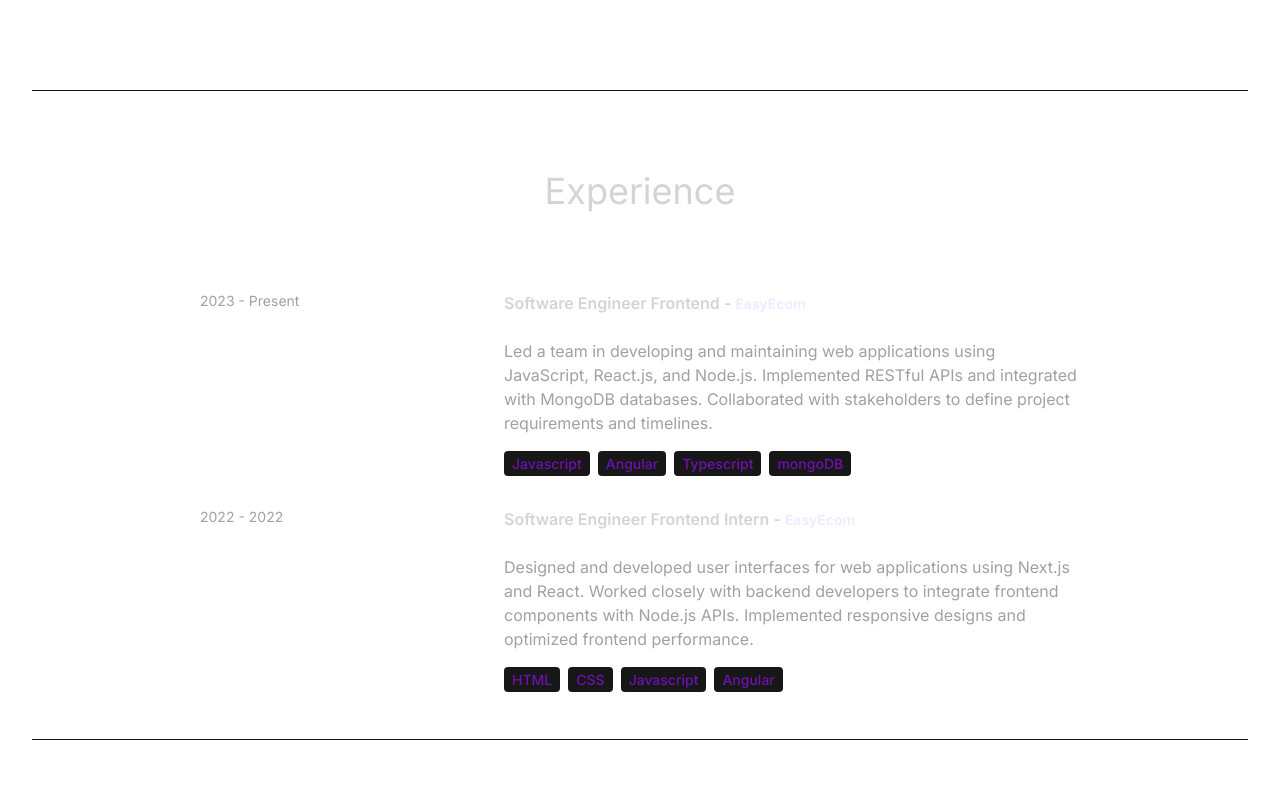
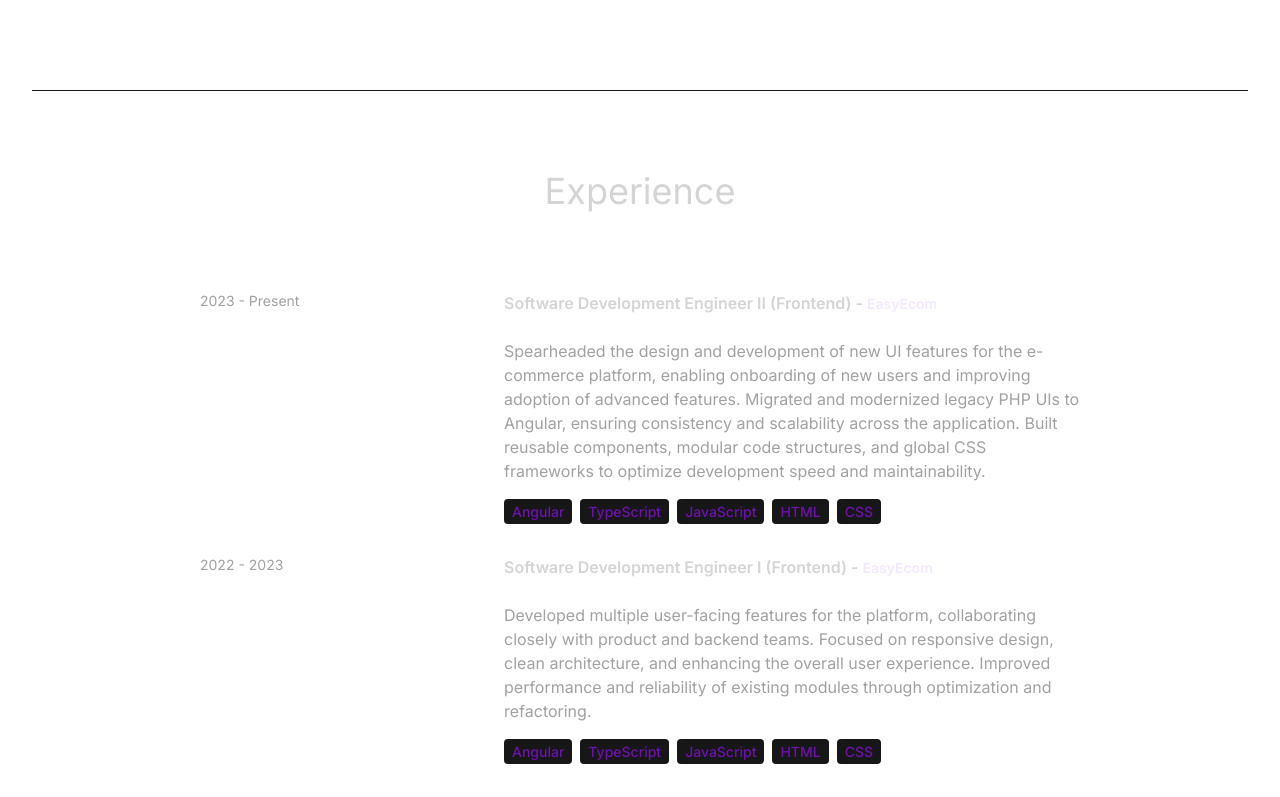
Before and after one commit to Cruel-Crab/portfolio-website, a React (Vite) app: page / in a window 1280 px wide. Shown: the part 2000-2797 px from the top of the page. Built offline with nearby package versions, Linux system fonts and the light colour scheme.

Commit message:
refactor: Revamp hero content, about text, experience & projects section.

```diff
--- a/src/constants/index.js
+++ b/src/constants/index.js
@@ -1,57 +1,65 @@
 import project1 from "../assets/projects/project-1.jpg";
 import project2 from "../assets/projects/project-2.jpg";
-import project3 from "../assets/projects/project-3.jpg";
-import project4 from "../assets/projects/project-4.jpg";
+import portfolio from "../assets/projects/project-portfolio-website.svg";
+import kitScanFeat from "../assets/projects/project-kit-scan-feature.svg";
 
-export const HERO_CONTENT = `I am a passionate front end developer with a knack for crafting robust and scalable web applications. With 3 years of hands-on experience, I have honed my skills in front-end technologies like React and Next.js, as well as back-end technologies like Node.js, MySQL, PostgreSQL, and MongoDB. My goal is to leverage my expertise to create innovative solutions that drive business growth and deliver exceptional user experiences.`;
+export const HERO_CONTENT = `I am a passionate Frontend Engineer with over 3 years of hands-on experience building scalable and user-friendly web applications. My expertise lies in Angular, TypeScript, JavaScript, HTML, and CSS — crafting modular, reusable, and performance-optimized UIs. Having worked extensively in the e-commerce domain at EasyEcom, I specialize in turning complex requirements into intuitive solutions that enhance customer experience and drive business growth.`;
 
-export const ABOUT_TEXT = `I am a dedicated and versatile full stack developer with a passion for creating efficient and user-friendly web applications. With 5 years of professional experience, I have worked with a variety of technologies, including React, Next.js, Node.js, MySQL, PostgreSQL, and MongoDB. My journey in web development began with a deep curiosity for how things work, and it has evolved into a career where I continuously strive to learn and adapt to new challenges. I thrive in collaborative environments and enjoy solving complex problems to deliver high-quality solutions. Outside of coding, I enjoy staying active, exploring new technologies, and contributing to open-source projects.`;
+export const ABOUT_TEXT = `I am a dedicated and detail-oriented Frontend Engineer currently working at EasyEcom, where I started as an intern and grew into a Software Development Engineer Level 2. Over the past 3+ years, I have been deeply involved in revamping legacy UIs, building new features from scratch, and ensuring code quality through modular design and reusable components. My core strength is in Angular and TypeScript, with strong proficiency in HTML, CSS, and JavaScript. I thrive in collaborative environments, enjoy solving complex UI challenges, and continuously seek ways to improve scalability and maintainability of applications. Outside of work, I actively engage in community service, fitness, and personal growth.`
 
 export const EXPERIENCES = [
   {
     year: "2023 - Present",
-    role: "Software Engineer Frontend",
+    role: "Software Development Engineer II (Frontend)",
     company: "EasyEcom",
-    description: `Led a team in developing and maintaining web applications using JavaScript, React.js, and Node.js. Implemented RESTful APIs and integrated with MongoDB databases. Collaborated with stakeholders to define project requirements and timelines.`,
-    technologies: ["Javascript", "Angular", "Typescript", "mongoDB"],
+    description: `Spearheaded the design and development of new UI features for the e-commerce platform, enabling onboarding of new users and improving adoption of advanced features. Migrated and modernized legacy PHP UIs to Angular, ensuring consistency and scalability across the application. Built reusable components, modular code structures, and global CSS frameworks to optimize development speed and maintainability.`,
+    technologies: ["Angular", "TypeScript", "JavaScript", "HTML", "CSS"],
   },
   {
-    year: "2022 - 2022",
-    role: "Software Engineer Frontend Intern",
+    year: "2022 - 2023",
+    role: "Software Development Engineer I (Frontend)",
     company: "EasyEcom",
-    description: `Designed and developed user interfaces for web applications using Next.js and React. Worked closely with backend developers to integrate frontend components with Node.js APIs. Implemented responsive designs and optimized frontend performance.`,
-    technologies: ["HTML", "CSS", "Javascript", "Angular"],
+    description: `Developed multiple user-facing features for the platform, collaborating closely with product and backend teams. Focused on responsive design, clean architecture, and enhancing the overall user experience. Improved performance and reliability of existing modules through optimization and refactoring.`,
+    technologies: ["Angular", "TypeScript", "JavaScript", "HTML", "CSS"],
+  },
+  {
+    year: "2022",
+    role: "Frontend Engineer Intern",
+    company: "EasyEcom",
+    description: `Contributed to building and enhancing web application UIs using Angular. Gained foundational experience in writing scalable code, understanding product requirements, and implementing real-world business logic in the e-commerce domain.`,
+    technologies: ["Angular", "JavaScript", "HTML", "CSS"],
   },
 ];
 
+
 export const PROJECTS = [
   {
-    title: "E-Commerce Website",
+    title: "Inventory Assignment Rule Builder",
     image: project1,
     description:
-      "A fully functional e-commerce website with features like product listing, shopping cart, and user authentication.",
-    technologies: ["HTML", "CSS", "React", "Node.js", "MongoDB"],
+      "A dynamic Angular-based modal that allows users to configure complex inventory assignment rules with multiple conditions. Built with Reactive Forms, reusable components, and custom validations to ensure scalability and maintainability.",
+    technologies: ["Angular", "TypeScript", "Reactive Forms", "HTML", "CSS"],
   },
   {
-    title: "Task Management App",
+    title: "ASN Details & Workflow UI",
     image: project2,
     description:
-      "An application for managing tasks and projects, with features such as task creation, assignment, and progress tracking.",
-    technologies: ["HTML", "CSS", "Angular", "Firebase"],
+      "Revamped the Advance Shipping Notice (ASN) interface with modular Angular components, optimized data handling, and global styling. Enhanced usability and consistency across workflows, reducing onboarding time and improving adoption.",
+    technologies: ["Angular", "TypeScript", "JavaScript", "HTML", "CSS"],
+  },
+  {
+    title: "Kit Scan Feature",
+    image: kitScanFeat,
+    description:
+      "Implemented a real-time kit scanning feature to validate SKUs instantly and prevent duplicate entries. Optimized for performance using Angular form controls and event handling, reducing processing time for warehouse teams.",
+    technologies: ["Angular", "TypeScript", "JavaScript", "jQuery"],
   },
   {
     title: "Portfolio Website",
-    image: project3,
+    image: portfolio,
     description:
-      "A personal portfolio website showcasing projects, skills, and contact information.",
-    technologies: ["HTML", "CSS", "React", "Bootstrap"],
-  },
-  {
-    title: "Blogging Platform",
-    image: project4,
-    description:
-      "A platform for creating and publishing blog posts, with features like rich text editing, commenting, and user profiles.",
-    technologies: ["HTML", "CSS", "Vue.js", "Express", "mySQL"],
+      "A personal portfolio website to showcase my professional experience, projects, and technical skills, designed with a clean UI and responsive layout.",
+    technologies: ["HTML", "CSS", "React", "TailwindCSS"],
   },
 ];
 
```
Also changed, not shown: src/assets/projects/project-kit-scan-feature.svg (added), src/assets/projects/project-portfolio-website.svg (added).
